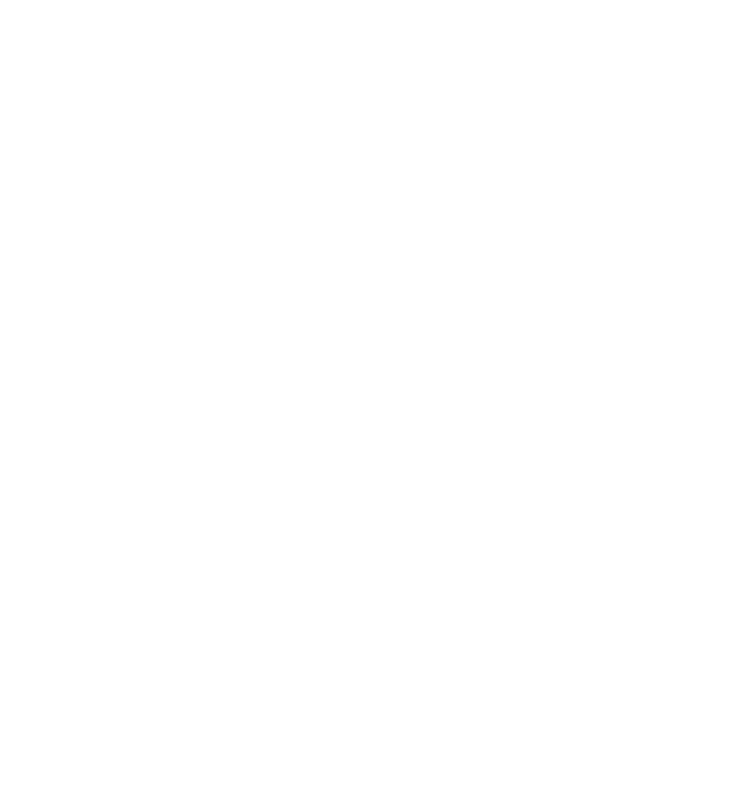
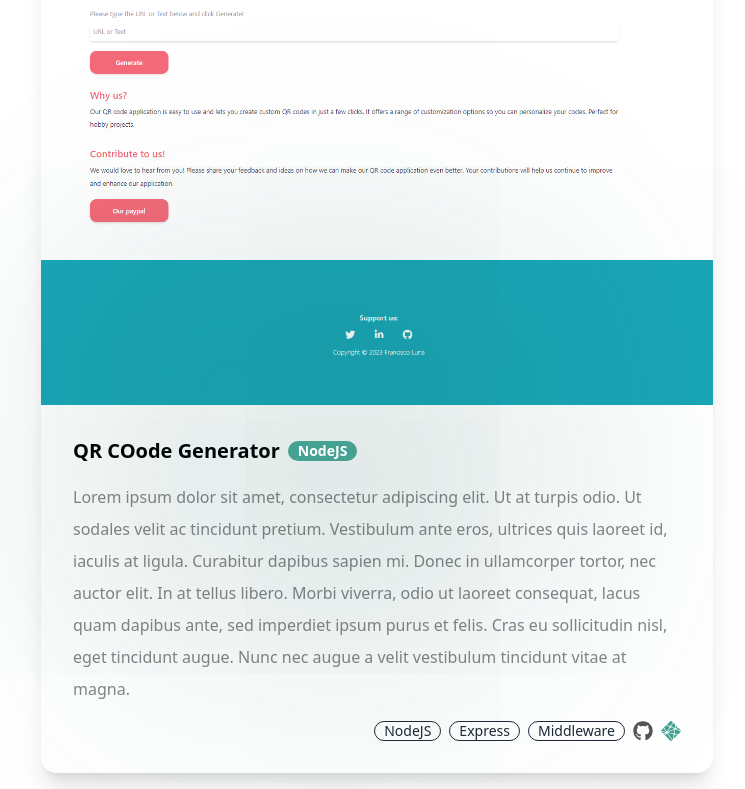
Before and after one commit to franciscoluna-28/New-Portfolio-2023, a React (Vite) app: page /projects in a window 1280 px wide. Shown: the part 1950-2739 px from the top of the page, without its empty margins (263-1008 px from the left). Before the commit the page ends 1827 px from the top, so only its background shows below. Built offline with nearby package versions, Linux system fonts and the light colour scheme.

Commit message:
Added QR-Code Project

```diff
--- a/src/components/PersonalProjects/data.ts
+++ b/src/components/PersonalProjects/data.ts
@@ -1,5 +1,6 @@
 import BlogProject from "../../assets/projects/blog.png"
 import WeatherAppProject from "../../assets/projects/weather-app.png"
+import QRCodeApp from "../../assets/projects/qr-code-app.png"
 import { project } from "../ProjectCard"
 
 export const createdProjects: Array<project> = [
@@ -20,5 +21,14 @@
         deploymentLink: "https://weather-app-tailwind-react.netlify.app",
         tags: ["Hooks", "TaiwlindCSS", "API"],
         mainTechnology: "React"
+    },
+    {
+        image: QRCodeApp,
+        title: "QR COode Generator",
+        description: "Lorem ipsum dolor sit amet, consectetur adipiscing elit. Ut at turpis odio. Ut sodales velit ac tincidunt pretium. Vestibulum ante eros, ultrices quis laoreet id, iaculis at ligula. Curabitur dapibus sapien mi. Donec in ullamcorper tortor, nec auctor elit. In at tellus libero. Morbi viverra, odio ut laoreet consequat, lacus quam dapibus ante, sed imperdiet ipsum purus et felis. Cras eu sollicitudin nisl, eget tincidunt augue. Nunc nec augue a velit vestibulum tincidunt vitae at magna.",
+        githubLink: "https://github.com/franciscoluna-28/QR-Code-Generator-Node-JS",
+        deploymentLink: "https://qr-code-application-node-js.onrender.com",
+        tags: ["NodeJS", "Express", "Middleware"],
+        mainTechnology: "NodeJS"
     }
 ]
```
